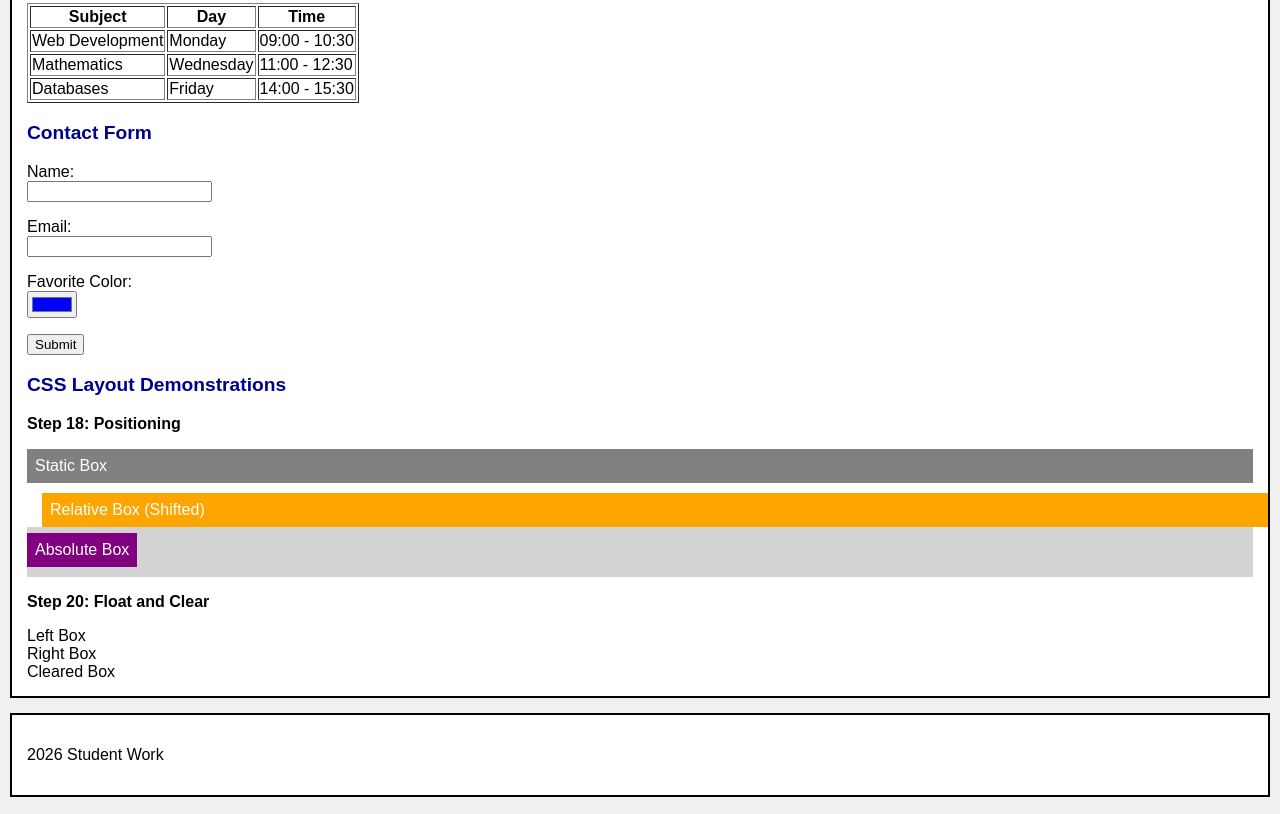
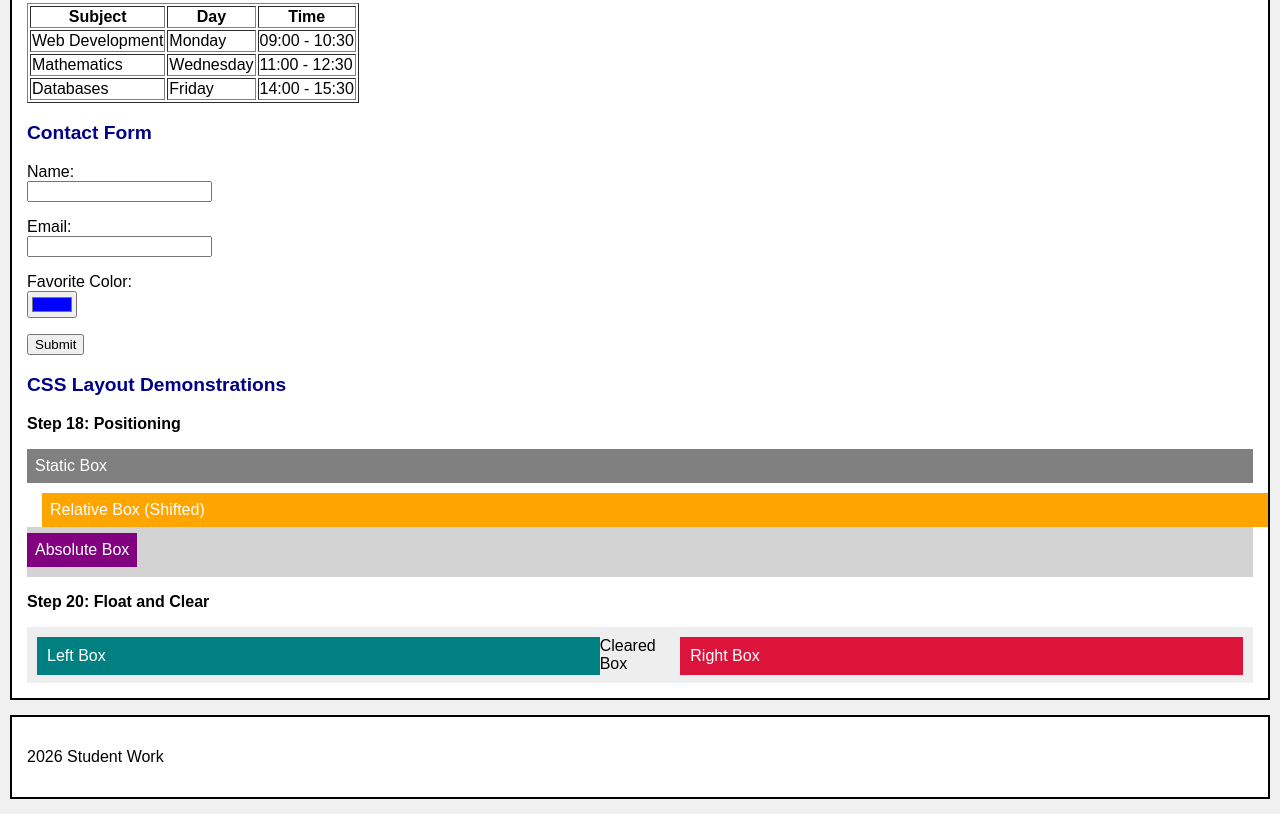
Before and after one commit to Shankslegenda/frontEnd1, a plain HTML site: page index.html in a window 1280 px wide. Shown: the part 747-1561 px from the top of the page. Drawn offline with Linux system fonts and the light colour scheme.

Commit message:
Update style.css

```diff
--- a/style.css
+++ b/style.css
@@ -76,3 +76,29 @@ p {
     background-color: purple;
     position: absolute;
     bottom: 5px;
+}
+
+.float-container {
+    background-color: #eee;
+    padding: 10px;
+}
+.float-box {
+    width: 45%;
+    padding: 10px;
+    color: white;
+}
+.float-left {
+    float: left;
+    background-color: teal;
+}
+.float-right {
+    float: right;
+    background-color: crimson;
+}
+.clear-fix {
+    clear: both;
+    background-color: black;
+    color: white;
+    padding: 5px;
+    margin-top: 10px;
+    text-align: center;}
```
